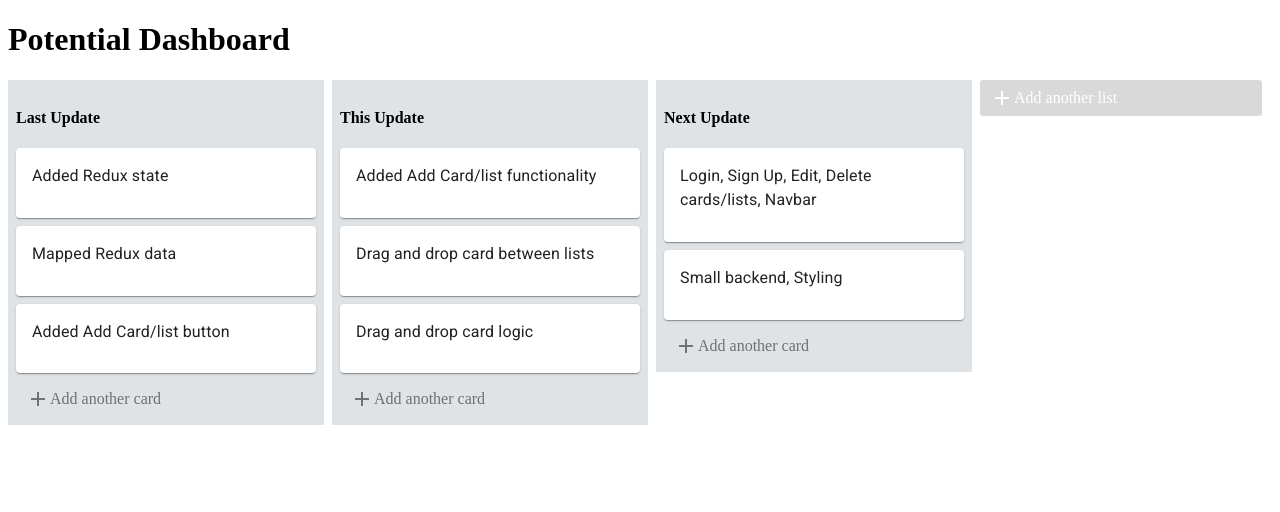
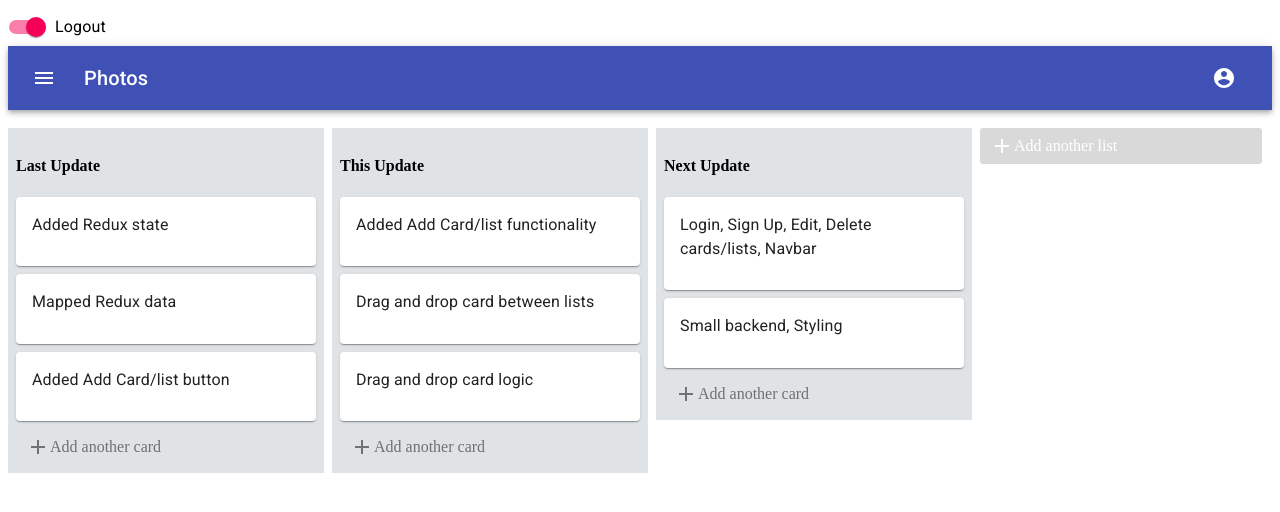
Before and after one commit to sale4319/org-dashboard, a React (Create React App) app: page / in a window 1280 px wide. Shown: the top 512 px of the page. Built offline with nearby package versions, Linux system fonts and the light colour scheme.

Commit message:
Added Navbar :D

```diff
--- a/src/components/App.js
+++ b/src/components/App.js
@@ -1,9 +1,11 @@
 import React, {Component} from 'react';
-import CompList from './CompList';
 import { connect } from 'react-redux';
-import CompActionButton from './CompActionButton';
 import { DragDropContext, Droppable } from 'react-beautiful-dnd';
 import { sort } from '../actions';
+
+import CompList from './CompList';
+import CompActionButton from './CompActionButton';
+import CompNavbar from './CompNavbar';
 
 import './App.css';
 
@@ -33,9 +35,11 @@ class App extends Component {
 
     const { lists } = this.props;
       return (
+
         <DragDropContext onDragEnd={this.onDragEnd}>
+          <CompNavbar />
+            <br/>
           <div>
-            <h1>Potential Dashboard</h1>
             <Droppable droppableId="all-lists" direction="horizontal" type="list">
               {provided => (
               <div
--- /dev/null
+++ b/src/components/CompNavbar.js
@@ -0,0 +1,96 @@
+import React from 'react';
+import { makeStyles } from '@material-ui/core/styles';
+import AppBar from '@material-ui/core/AppBar';
+import Toolbar from '@material-ui/core/Toolbar';
+import Typography from '@material-ui/core/Typography';
+import IconButton from '@material-ui/core/IconButton';
+import MenuIcon from '@material-ui/icons/Menu';
+import AccountCircle from '@material-ui/icons/AccountCircle';
+import Switch from '@material-ui/core/Switch';
+import FormControlLabel from '@material-ui/core/FormControlLabel';
+import FormGroup from '@material-ui/core/FormGroup';
+import MenuItem from '@material-ui/core/MenuItem';
+import Menu from '@material-ui/core/Menu';
+
+const useStyles = makeStyles(theme => ({
+  root: {
+    flexGrow: 1,
+  },
+  menuButton: {
+    marginRight: theme.spacing(2),
+  },
+  title: {
+    flexGrow: 1,
+  },
+}));
+
+export default function MenuAppBar() {
+  const classes = useStyles();
+  const [auth, setAuth] = React.useState(true);
+  const [anchorEl, setAnchorEl] = React.useState(null);
+  const open = Boolean(anchorEl);
+
+  const handleChange = event => {
+    setAuth(event.target.checked);
+  };
+
+  const handleMenu = event => {
+    setAnchorEl(event.currentTarget);
+  };
+
+  const handleClose = () => {
+    setAnchorEl(null);
+  };
+
+  return (
+    <div className={classes.root}>
+      <FormGroup>
+        <FormControlLabel
+          control={<Switch checked={auth} onChange={handleChange} aria-label="login switch" />}
+          label={auth ? 'Logout' : 'Login'}
+        />
+      </FormGroup>
+      <AppBar position="static">
+        <Toolbar>
+          <IconButton edge="start" className={classes.menuButton} color="inherit" aria-label="menu">
+            <MenuIcon />
+          </IconButton>
+          <Typography variant="h6" className={classes.title}>
+            Photos
+          </Typography>
+          {auth && (
+            <div>
+              <IconButton
+                aria-label="account of current user"
+                aria-controls="menu-appbar"
+                aria-haspopup="true"
+                onClick={handleMenu}
+                color="inherit"
+              >
+                <AccountCircle />
+              </IconButton>
+              <Menu
+                id="menu-appbar"
+                anchorEl={anchorEl}
+                anchorOrigin={{
+                  vertical: 'top',
+                  horizontal: 'right',
+                }}
+                keepMounted
+                transformOrigin={{
+                  vertical: 'top',
+                  horizontal: 'right',
+                }}
+                open={open}
+                onClose={handleClose}
+              >
+                <MenuItem onClick={handleClose}>Profile</MenuItem>
+                <MenuItem onClick={handleClose}>My account</MenuItem>
+              </Menu>
+            </div>
+          )}
+        </Toolbar>
+      </AppBar>
+    </div>
+  );
+}
```
